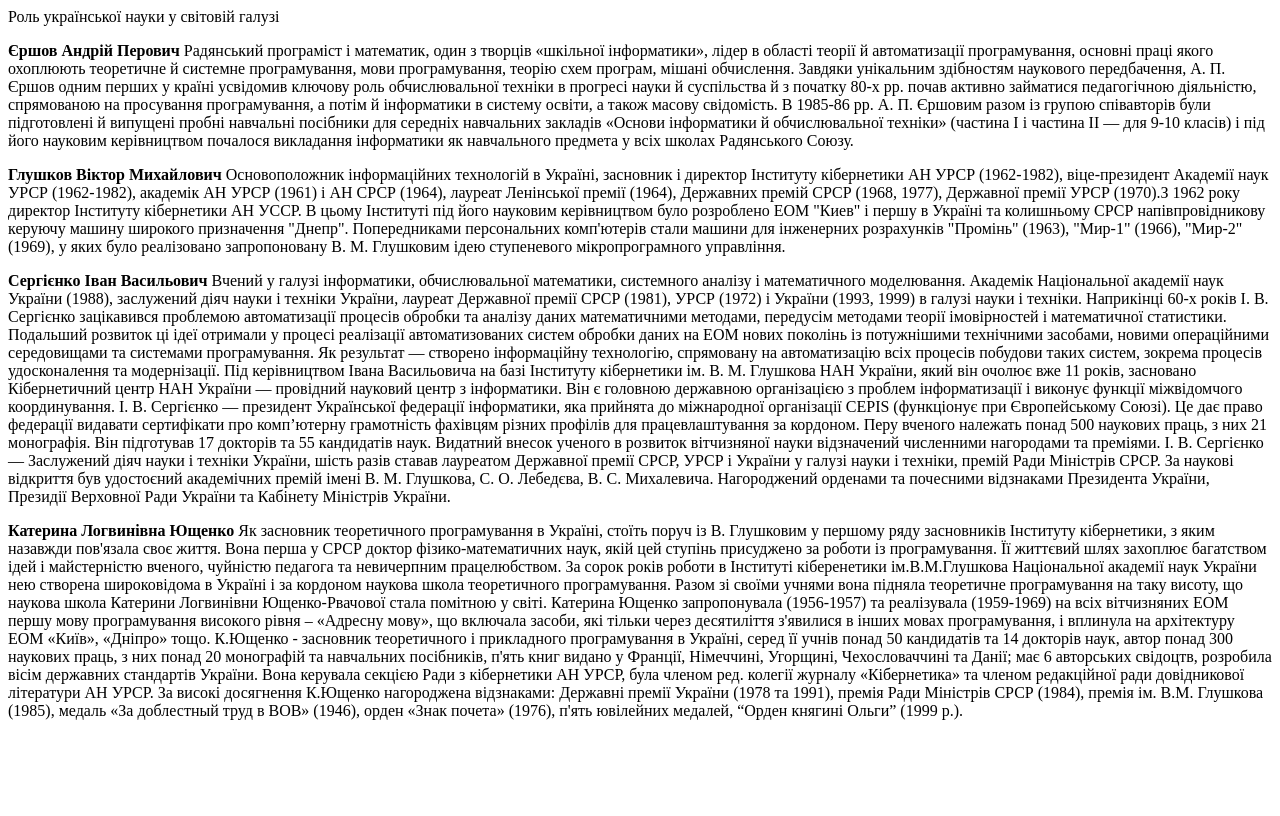
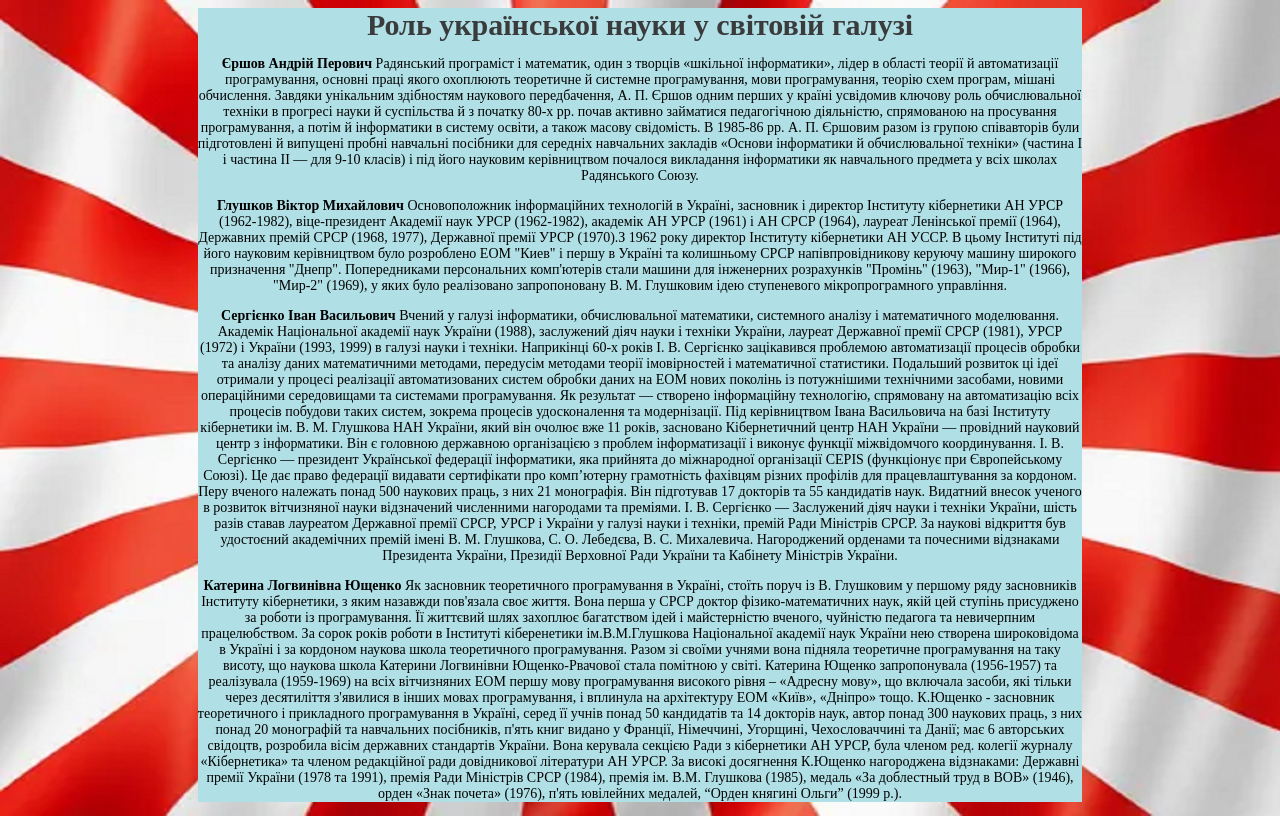
Before and after one commit to BoySlav3/slave3, a plain HTML site: page index.html in a window 1280 px wide. Drawn offline with Linux system fonts and the light colour scheme; a script that the page names is missing.

Commit message:
Update index.html

```diff
--- a/index.html
+++ b/index.html
@@ -5,7 +5,7 @@
     <meta http-equiv='X-UA-Compatible' content='IE=edge'>
     <title>Whooop!</title>
     <meta name='viewport' content='width=device-width, initial-scale=1'>
-    <link rel='stylesheet' type='text/css' media='screen' href='href3.css'>
+    <link rel='stylesheet' type='text/css' media='screen' href='assets/css/style.css'>
     <script src='main.js'></script>
 </head>
 <body>
```
